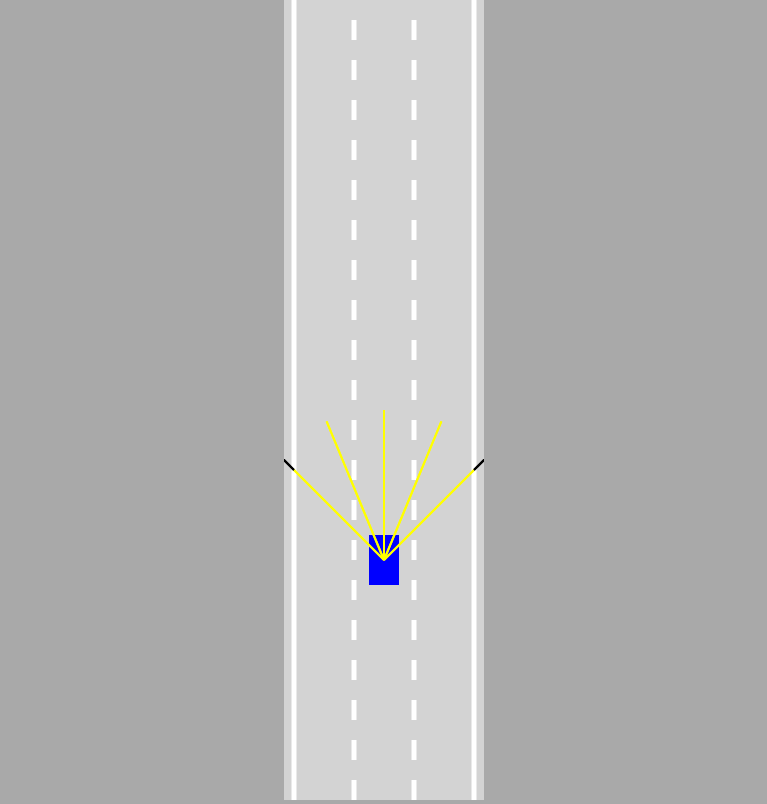
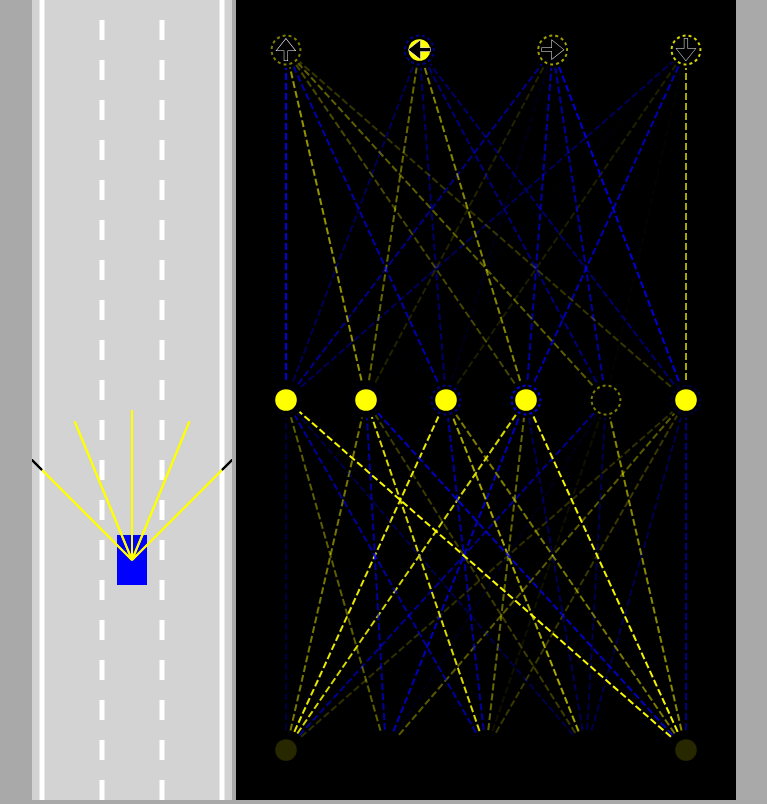
Before and after one commit to egebozdemir/Autonomous-Car-Simulation-with-Artificial-Neural-Network, a plain HTML site: page index.html in a window 1280 px wide. Shown: the whole page, without its empty margins (256-1023 px from the left). Drawn offline with Linux system fonts and the light colour scheme.

Commit message:
v.3.0
Neural Network, Autonomous Drive by AI, Visualisation

```diff
--- a/car.js
+++ b/car.js
@@ -12,8 +12,11 @@ class Car{
         this.angle=0;
         this.damaged=false;
 
+        this.useBrain=controlType=="AI";
+
         if(controlType!="DUMMY"){  // dummy trafic cars to not have sensors
             this.sensor=new Sensor(this);
+            this.brain=new NeuralNetwork([this.sensor.rayCount, 6, 4]);  // input layer: sensor number of neurons, hidden layer: 6 neurons, output layer: 4 neurons
         }
         //this.sensor=new Sensor(this);
 
@@ -28,6 +31,18 @@ class Car{
         }
         if(this.sensor){ // update the sensors if exist
             this.sensor.update(roadBorders, traffic);
+            const offsets=this.sensor.readings.map(
+                s => s == null ? 0 : 1-s.offset);  // if it's null return 0, otherwise return (1 - sensor's offset)
+
+            const outputs = NeuralNetwork.feedForward(offsets, this.brain);
+            //console.log(outputs);
+
+            if(this.useBrain){
+                this.controls.forward=outputs[0];
+                this.controls.left=outputs[1];
+                this.controls.right=outputs[2];
+                this.controls.reverse=outputs[3];
+            }
         }
 
     }
--- a/index.html
+++ b/index.html
@@ -4,7 +4,10 @@
     <link rel="stylesheet" href="style.css">
 </head>
 <body>
-    <canvas id="myCanvas"></canvas>
+    <canvas id="carCanvas"></canvas>
+    <canvas id="networkCanvas"></canvas>
+    <script src="visualizer.js" charset="utf-8"></script>
+    <script src="network.js"></script>
     <script src="sensor.js"></script>
     <script src="utils.js"></script>
     <script src="road.js"></script>
--- a/main.js
+++ b/main.js
@@ -1,9 +1,13 @@
-const canvas=document.getElementById("myCanvas");
-canvas.width=200;
+const carCanvas=document.getElementById("carCanvas");
+carCanvas.width=200;
+const networkCanvas=document.getElementById("networkCanvas");
+networkCanvas.width=500;
 
-const ctx = canvas.getContext("2d"); //2d context creation
-const road = new Road(canvas.width/2, canvas.width*0.9);
-const car = new Car(road.getLaneCenter(1),100,30,50,"KEYS");  // keys and dummy controlTypes included
+const carCtx = carCanvas.getContext("2d"); //2d context creation for visualizing the car and the neural network
+const networkCtx = networkCanvas.getContext("2d");
+
+const road = new Road(carCanvas.width/2, carCanvas.width*0.9);
+const car = new Car(road.getLaneCenter(1),100,30,50,"AI");  // keys and dummy controlTypes included, UPDATE: our car is driven by AI
 const traffic = [  // simulating traffic by creating arrays of Car objects
     new Car(road.getLaneCenter(1),-100,30,50,"DUMMY",2) // cars in the traffic is moving slower (2) than maxSpeed=3
 ];
@@ -13,26 +17,30 @@ const traffic = [  // simulating traffic by creating arrays of Car objects
 
 animate();
 
-function animate(){
+function animate(time){
     for(let i=0; i<traffic.length;i++){
         traffic[i].update(road.borders, []);
     }
     car.update(road.borders, traffic);
 
-    canvas.height=window.innerHeight;
+    carCanvas.height=window.innerHeight;
+    networkCanvas.height=window.innerHeight;
 
-    ctx.save();
-    ctx.translate(0, -car.y+canvas.height*0.7);  // with saving and restoring, keep the car in same vertical position and move the road
+    carCtx.save();
+    carCtx.translate(0, -car.y+carCanvas.height*0.7);  // with saving and restoring, keep the car in same vertical position and move the road
 
-    road.draw(ctx);
+    road.draw(carCtx);
 
     for(let i=0; i<traffic.length; i++){
-        traffic[i].draw(ctx, "red");
+        traffic[i].draw(carCtx, "red");
     }
 
-    car.draw(ctx, "blue");
-    car.sensor.draw(ctx);
+    car.draw(carCtx, "blue");
+    car.sensor.draw(carCtx);
 
-    ctx.restore();
+    carCtx.restore();
+
+    networkCtx.lineDashOffset=-time/50;
+    Visualizer.drawNetwork(networkCtx, car.brain);  // visualizing the neural network on the canvas
     requestAnimationFrame(animate);
 }
--- /dev/null
+++ b/network.js
@@ -0,0 +1,70 @@
+class NeuralNetwork{
+    constructor(neuronCounts) {  // constructing a network by concatanating the neuron levels (layers)
+        this.levels=[];
+        for(let i=0; i<neuronCounts.length-1; i++){  // for each layer specifying input and output count
+            this.levels.push(new Level(neuronCounts[i], neuronCounts[i+1]));
+        }
+    }
+
+    static feedForward(givenInputs, network){
+        let outputs=Level.feedForward(givenInputs, network.levels[0])  // calling the first level to produce it's outputs
+        for(let i=1; i<network.levels.length; i++){  //  looping through the remaining levels (i=1)
+            outputs=Level.feedForward(outputs, network.levels[i]);  // putting the output of the previous level into the input of the next one and updating the output by the feedForward result
+        }
+        return outputs;  // return the final outputs
+    }
+
+
+}
+
+
+
+class Level{
+    constructor(inputCount, outputCount){
+        this.inputs = new Array(inputCount); // layer of input neurons
+        this.outputs = new Array(outputCount);  // layer of output neurons
+        this.biases = new Array(outputCount);  // biases
+
+        this.weights=[];
+        for(let i=0; i<inputCount; i++){  // for each input neuron, output neuron number of connections (fully-connected)
+            this.weights[i] = new Array(outputCount);
+        }
+
+        Level.#randomize(this);
+
+    }
+
+    static #randomize(level){
+        for(let i=0; i<level.inputs.length; i++){
+            for(let j=0; j<level.outputs.length; j++){
+                level.weights[i][j]=Math.random()*2-1;  // weights initialized as random values between -1 and 1
+            }
+        }
+
+        for(let i=0; i<level.biases.length; i++){
+            level.biases[i]=Math.random()*2-1; // biases (threshold values) are also in the same range as weights: [-1,1]
+        }
+    }
+
+    static feedForward(givenInputs, level){  // givenInputs: these will be the inputs coming from the sensors for the feed-forward neural network
+        for(let i=0; i<level.inputs.length; i++){
+            level.inputs[i]=givenInputs[i];
+        }
+
+        for(let i=0; i<level.outputs.length; i++){
+            let sum=0;
+            for(let j=0; j<level.inputs.length; j++){
+                sum+=level.inputs[j]*level.weights[j][i]  // calculating weighted sum for obtaining the output "Y=W.x"
+            }
+            if(sum>level.biases[i]){  // pass the weighted sum through the activation function (sigmoid)
+                level.outputs[i]=1;
+            }else{
+                level.outputs[i]=0;
+            }
+        }
+        return level.outputs;
+    }
+
+
+
+}
--- a/style.css
+++ b/style.css
@@ -4,6 +4,11 @@ body{
     overflow: hidden;
     text-align: center;
 }
-#myCanvas{
+
+#carCanvas{
     background: lightgray;
 }
+
+#networkCanvas{
+    background: black;
+}
--- a/utils.js
+++ b/utils.js
@@ -35,3 +35,11 @@ function polyIntersection(poly1, poly2){
     }
     return false;
 }
+
+function getRGBA(value){  // used in visualizer
+    const alpha=Math.abs(value);
+    const R=value<0?0:255;
+    const G=R;
+    const B=value>0?0:255;
+    return "rgba("+R+","+G+","+B+","+alpha+")";
+}
--- /dev/null
+++ b/visualizer.js
@@ -0,0 +1,110 @@
+class Visualizer{
+    static drawNetwork(ctx,network){
+        const margin=50;
+        const left=margin;
+        const top=margin;
+        const width=ctx.canvas.width-margin*2;
+        const height=ctx.canvas.height-margin*2;
+
+        const levelHeight=height/network.levels.length;
+
+        for(let i=network.levels.length-1;i>=0;i--){
+            const levelTop=top+
+                lerp(
+                    height-levelHeight,
+                    0,
+                    network.levels.length==1
+                        ?0.5
+                        :i/(network.levels.length-1)
+                );
+
+            ctx.setLineDash([7,3]);
+            Visualizer.drawLevel(ctx,network.levels[i],
+                left,levelTop,
+                width,levelHeight,
+                i==network.levels.length-1
+                    ?['🠉','🠈','🠊','🠋']
+                    :[]
+            );
+        }
+    }
+
+    static drawLevel(ctx,level,left,top,width,height,outputLabels){
+        const right=left+width;
+        const bottom=top+height;
+
+        const {inputs,outputs,weights,biases}=level;
+
+        for(let i=0;i<inputs.length;i++){
+            for(let j=0;j<outputs.length;j++){
+                ctx.beginPath();
+                ctx.moveTo(
+                    Visualizer.#getNodeX(inputs,i,left,right),
+                    bottom
+                );
+                ctx.lineTo(
+                    Visualizer.#getNodeX(outputs,j,left,right),
+                    top
+                );
+                ctx.lineWidth=2;
+                ctx.strokeStyle=getRGBA(weights[i][j]);
+                ctx.stroke();
+            }
+        }
+
+        const nodeRadius=18;
+        for(let i=0;i<inputs.length;i++){
+            const x=Visualizer.#getNodeX(inputs,i,left,right);
+            ctx.beginPath();
+            ctx.arc(x,bottom,nodeRadius,0,Math.PI*2);
+            ctx.fillStyle="black";
+            ctx.fill();
+            ctx.beginPath();
+            ctx.arc(x,bottom,nodeRadius*0.6,0,Math.PI*2);
+            ctx.fillStyle=getRGBA(inputs[i]);
+            ctx.fill();
+        }
+
+        for(let i=0;i<outputs.length;i++){
+            const x=Visualizer.#getNodeX(outputs,i,left,right);
+            ctx.beginPath();
+            ctx.arc(x,top,nodeRadius,0,Math.PI*2);
+            ctx.fillStyle="black";
+            ctx.fill();
+            ctx.beginPath();
+            ctx.arc(x,top,nodeRadius*0.6,0,Math.PI*2);
+            ctx.fillStyle=getRGBA(outputs[i]);
+            ctx.fill();
+
+            ctx.beginPath();
+            ctx.lineWidth=2;
+            ctx.arc(x,top,nodeRadius*0.8,0,Math.PI*2);
+            ctx.strokeStyle=getRGBA(biases[i]);
+            ctx.setLineDash([3,3]);
+            ctx.stroke();
+            ctx.setLineDash([]);
+
+            if(outputLabels[i]){
+                ctx.beginPath();
+                ctx.textAlign="center";
+                ctx.textBaseline="middle";
+                ctx.fillStyle="black";
+                ctx.strokeStyle="white";
+                ctx.font=(nodeRadius*1.5)+"px Arial";
+                ctx.fillText(outputLabels[i],x,top+nodeRadius*0.1);
+                ctx.lineWidth=0.5;
+                ctx.strokeText(outputLabels[i],x,top+nodeRadius*0.1);
+            }
+        }
+    }
+
+    static #getNodeX(nodes,index,left,right){
+        return lerp(
+            left,
+            right,
+            nodes.length==1
+                ?0.5
+                :index/(nodes.length-1)
+        );
+    }
+}
```
